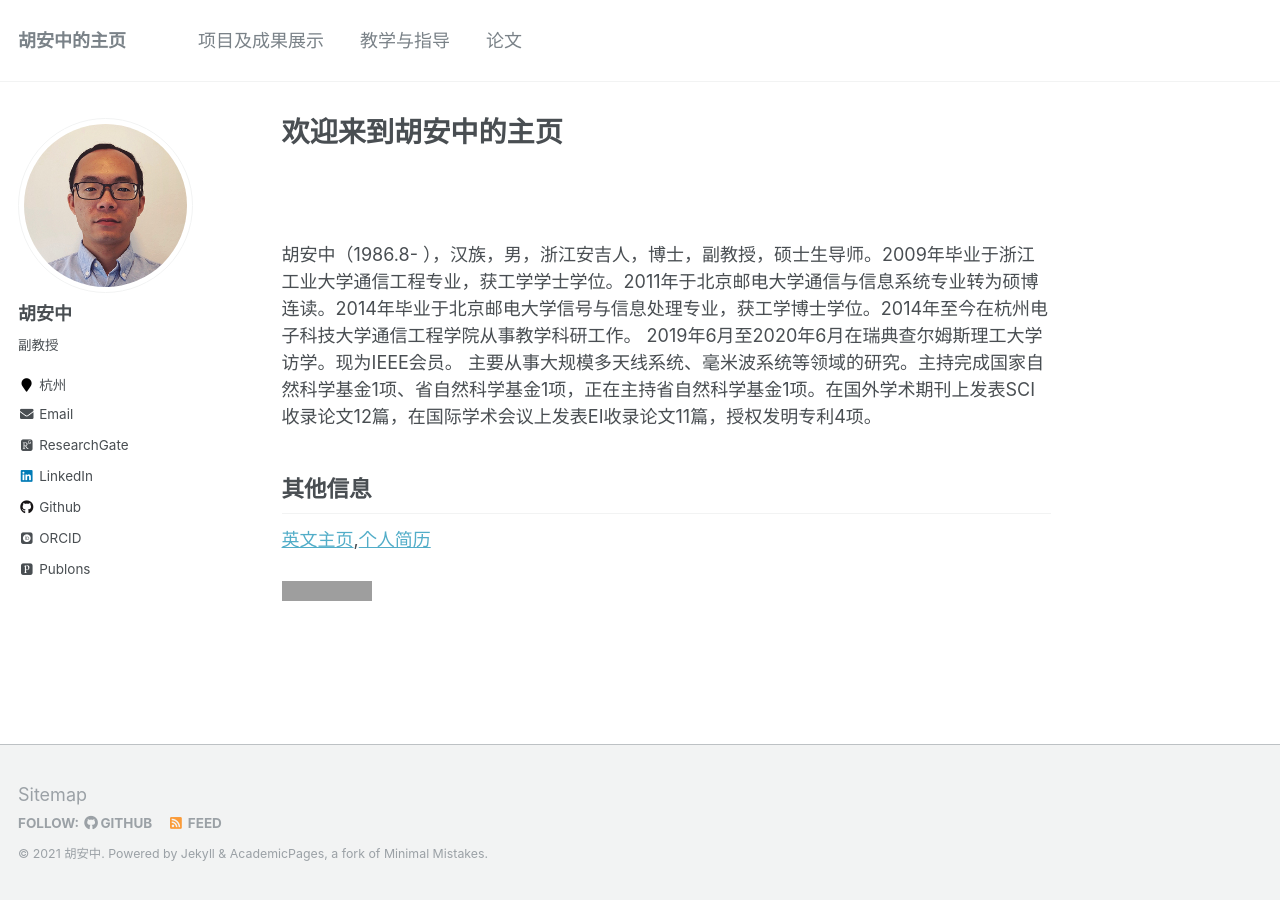
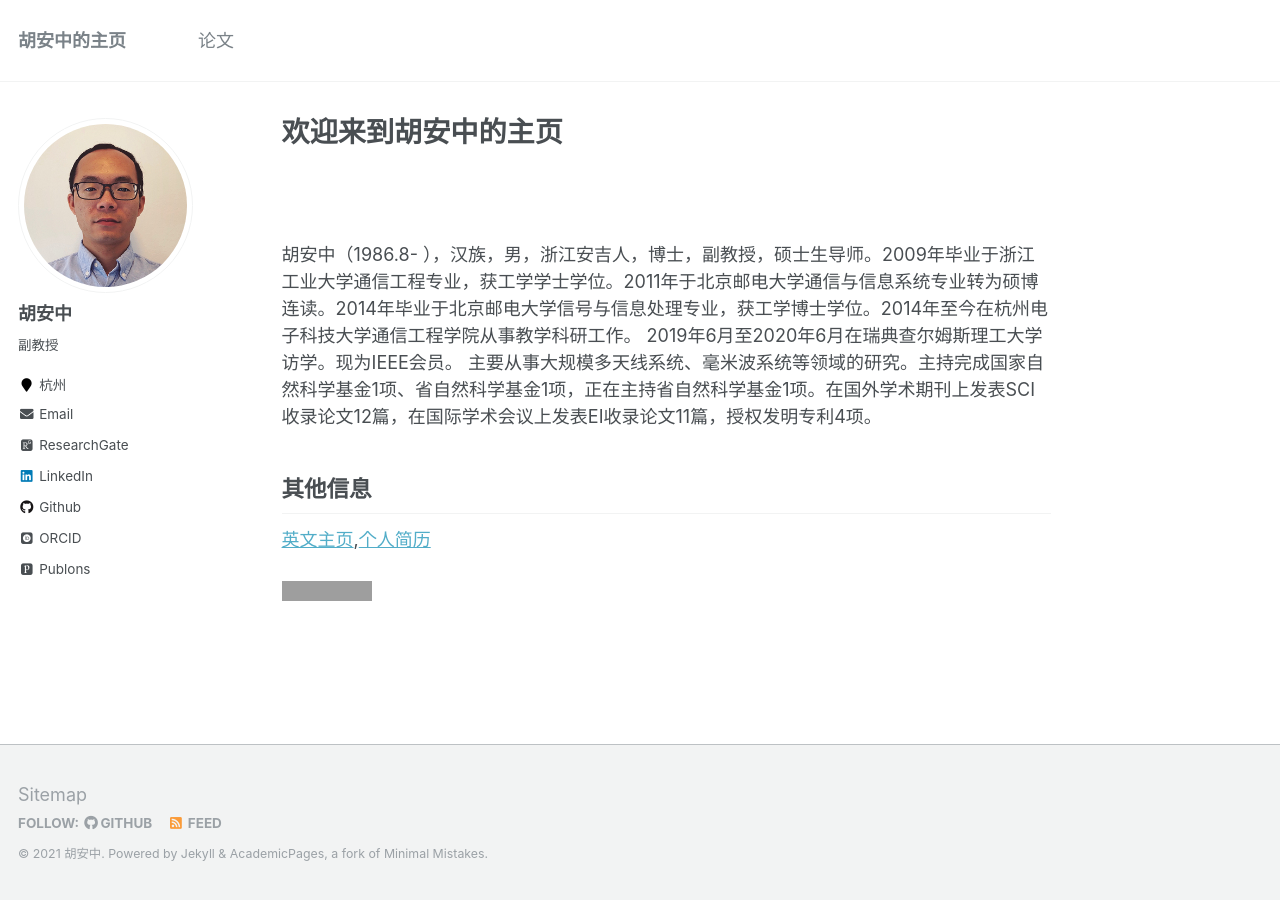
Before and after one commit to anzhonghu/ch, a Jekyll site: the page built from _pages/about.md, in a window 1280 px wide. Built offline with Jekyll 4.4.1, drawn with Linux system fonts in a browser that asks for light colours; some web fonts are replaced; grey boxes are pictures that could not be loaded.

Commit message:
Update navigation.yml

```diff
--- a/_data/navigation.yml
+++ b/_data/navigation.yml
@@ -2,11 +2,5 @@
 
 main:
 
-  - title: "项目及成果展示"
-    url: /projects/
-
-  - title: "教学与指导"
-    url: /teaching/
-
   - title: "论文"
     url: /publications/
```
